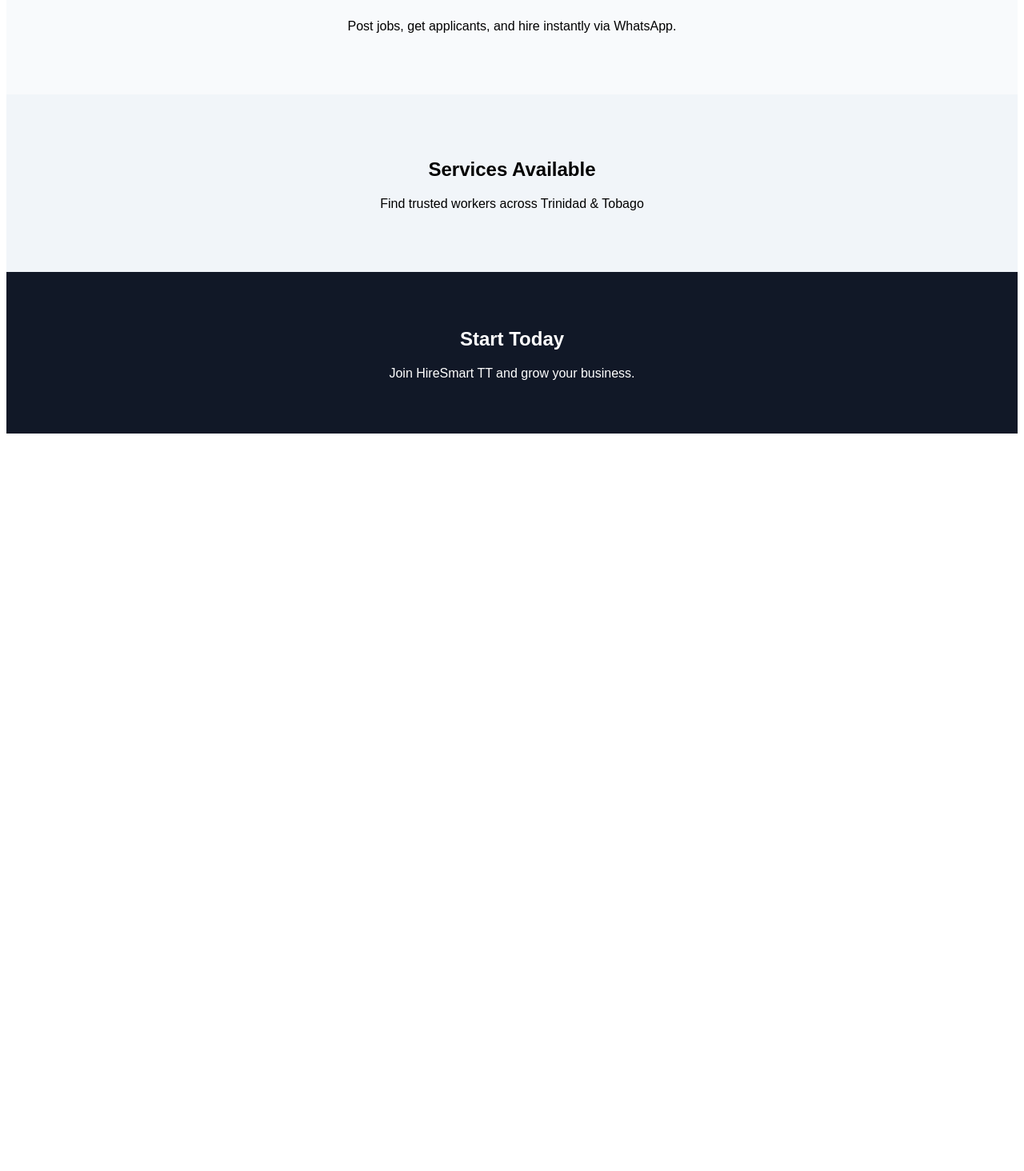
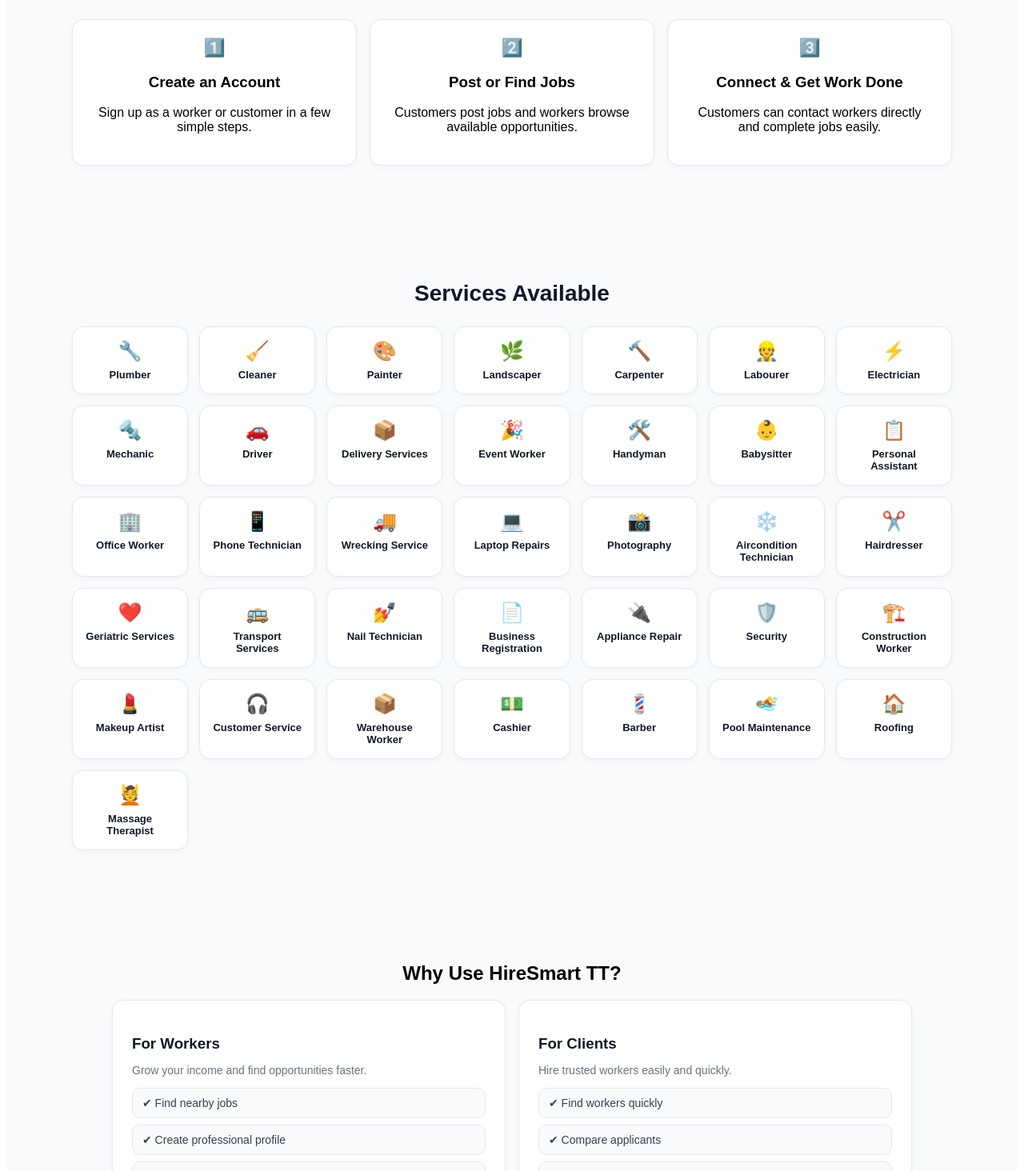
Before and after one commit to extrahandstt/hiresmart-tt-v2, a React (Vite) app: page / in a window 1280 px wide. Shown: the part 586-2050 px from the top of the page at 80% size. Before the commit the page ends 1136 px from the top, so only its background shows below. Built offline with nearby package versions, Linux system fonts and the light colour scheme; no server answers; the database is empty.

Commit message:
Improved homepage UI with service cards and section redesign

```diff
--- a/src/App.css
+++ b/src/App.css
@@ -181,4 +181,137 @@
     right: 0;
     border-right-color: var(--border);
   }
+
 }
+.how-it-works {
+  padding: 60px 20px;
+  text-align: center;
+}
+
+.steps-container {
+  display: grid;
+  grid-template-columns: repeat(auto-fit, minmax(240px, 1fr));
+  gap: 16px;
+  max-width: 1100px;
+  margin: 0 auto;
+}
+
+.step-card {
+  background: white;
+  border: 1px solid #e5e7eb;
+  border-radius: 14px;
+  padding: 22px;
+  box-shadow: 0 2px 6px rgba(0,0,0,0.04);
+  transition: 0.2s ease;
+}
+
+.step-card:hover {
+  transform: translateY(-4px);
+  box-shadow: 0 12px 20px rgba(0,0,0,0.08);
+}
+
+.step-number {
+  font-size: 22px;
+  margin-bottom: 10px;
+}
+.why-hiresmart {
+  padding: 60px 20px;
+  text-align: center;
+}
+
+.why-grid {
+  display: grid;
+  grid-template-columns: repeat(auto-fit, minmax(280px, 1fr));
+  gap: 16px;
+  max-width: 1000px;
+  margin: auto;
+}
+
+.why-card {
+  background: white;
+  border: 1px solid #e5e7eb;
+  border-radius: 14px;
+  padding: 24px;
+  box-shadow: 0 2px 6px rgba(0,0,0,0.04);
+  transition: 0.2s ease;
+  text-align: left;
+}
+
+.why-card:hover {
+  transform: translateY(-4px);
+  box-shadow: 0 12px 20px rgba(0,0,0,0.08);
+}
+
+.why-card h3 {
+  margin-bottom: 8px;
+  color: #111827;
+}
+
+.why-subtext {
+  color: #6b7280;
+  margin-bottom: 14px;
+  font-size: 14px;
+}
+
+/* FEATURES AS CLEAN CARD ITEMS */
+.why-features {
+  display: flex;
+  flex-direction: column;
+  gap: 8px;
+}
+
+.feature-item {
+  background: #f8fafc;
+  padding: 10px 12px;
+  border-radius: 10px;
+  font-size: 14px;
+  color: #374151;
+  border: 1px solid #e5e7eb;
+}
+.services-section {
+  padding: 60px 20px;
+  text-align: center;
+}
+
+.services-section h2 {
+  font-size: 28px;
+  margin-bottom: 25px;
+  color: #111827;
+}
+
+.services-grid {
+  display: grid;
+  grid-template-columns: repeat(auto-fit, minmax(140px, 1fr));
+  gap: 14px;
+  max-width: 1100px;
+  margin: auto;
+}
+
+/* SERVICE CARD */
+.service-card {
+  background: white;
+  border: 1px solid #e5e7eb;
+  border-radius: 14px;
+  padding: 16px;
+  text-align: center;
+  transition: 0.2s ease;
+  box-shadow: 0 2px 6px rgba(0,0,0,0.04);
+  cursor: default;
+}
+
+.service-card:hover {
+  transform: translateY(-4px);
+  box-shadow: 0 12px 20px rgba(0,0,0,0.08);
+  border-color: #2563eb;
+}
+
+.service-icon {
+  font-size: 24px;
+  margin-bottom: 8px;
+}
+
+.service-name {
+  font-size: 13px;
+  font-weight: 600;
+  color: #111827;
+}
--- a/src/App.jsx
+++ b/src/App.jsx
@@ -9,6 +9,7 @@
 import PlumbersTT from "./pages/PlumbersTT";
 import CleanersTT from "./pages/CleanersTT";
 import ServicePage from "./pages/ServicePage";
+
 
 export default function App() {
   return (
--- a/src/main.jsx
+++ b/src/main.jsx
@@ -3,7 +3,7 @@
 import App from "./App.jsx";
 import { BrowserRouter } from "react-router-dom";
 import { registerSW } from "virtual:pwa-register";
-
+import "./App.css";
 registerSW({
   immediate: true,
   onRegisteredSW() {
--- a/src/pages/CustomerDashboard.jsx
+++ b/src/pages/CustomerDashboard.jsx
@@ -889,12 +889,25 @@
     <option>Mechanic</option>
     <option>Driver</option>
     <option>Delivery Services</option>
-    <option>Event Helper</option>
+    <option>Event Worker</option>
     <option>Handyman</option>
     <option>Babysitter</option>
     <option>Personal Assistant</option>
     <option>Office Worker</option>
-
+    <option>Phone Technician</option>
+    <option>Wrecking Service</option>
+    <option>Laptop Repairs</option>
+    <option>Photography</option>
+    <option>Aircondition Technician</option>
+    <option>Hairdresser</option>
+    <option>Geriatric Services</option>
+    <option>Transport Services</option>
+    <option>Nail Technician</option>
+    <option>Business Registration</option>
+    <option>Appliances Repair</option>
+    <option>Security</option>
+    <option>Construction Worker</option>
+    <option>Makeup Artist</option>
 
   </select>
 
--- a/src/pages/Home.jsx
+++ b/src/pages/Home.jsx
@@ -69,21 +69,141 @@
       </div>
 
       {/* HOW IT WORKS */}
-      <div style={{ padding: "60px 30px", textAlign: "center" }}>
-        <h2>How It Works</h2>
-        <p>Post jobs, get applicants, and hire instantly via WhatsApp.</p>
+<section className="how-it-works">
+  <div className="how-container">
+
+    <h2>How It Works</h2>
+
+    <div className="steps-container">
+
+      <div className="step-card">
+        <div className="step-number">1️⃣</div>
+        <h3>Create an Account</h3>
+        <p>
+          Sign up as a worker or customer in a few simple steps.
+        </p>
       </div>
 
-      {/* SERVICES */}
-      <div style={{ padding: "60px 30px", textAlign: "center", background: "#f1f5f9" }}>
-        <h2>Services Available</h2>
-        <p>Find trusted workers across Trinidad & Tobago</p>
+      <div className="step-card">
+        <div className="step-number">2️⃣</div>
+        <h3>Post or Find Jobs</h3>
+        <p>
+          Customers post jobs and workers browse available opportunities.
+        </p>
       </div>
+
+      <div className="step-card">
+        <div className="step-number">3️⃣</div>
+        <h3>Connect & Get Work Done</h3>
+        <p>
+          Customers can contact workers directly and complete jobs easily.
+        </p>
+      </div>
+
+    </div>
+
+  </div>
+</section>
+
+{/* SERVICES AVAILABLE */}
+
+{/* SERVICES AVAILABLE */}
+<section className="services-section">
+  <h2>Services Available</h2>
+
+  <div className="services-grid">
+
+    {[
+      { name: "Plumber", icon: "🔧" },
+      { name: "Cleaner", icon: "🧹" },
+      { name: "Painter", icon: "🎨" },
+      { name: "Landscaper", icon: "🌿" },
+      { name: "Carpenter", icon: "🔨" },
+      { name: "Labourer", icon: "👷" },
+      { name: "Electrician", icon: "⚡" },
+      { name: "Mechanic", icon: "🔩" },
+      { name: "Driver", icon: "🚗" },
+      { name: "Delivery Services", icon: "📦" },
+      { name: "Event Worker", icon: "🎉" },
+      { name: "Handyman", icon: "🛠️" },
+      { name: "Babysitter", icon: "👶" },
+      { name: "Personal Assistant", icon: "📋" },
+      { name: "Office Worker", icon: "🏢" },
+      { name: "Phone Technician", icon: "📱" },
+      { name: "Wrecking Service", icon: "🚚" },
+      { name: "Laptop Repairs", icon: "💻" },
+      { name: "Photography", icon: "📸" },
+      { name: "Aircondition Technician", icon: "❄️" },
+      { name: "Hairdresser", icon: "✂️" },
+      { name: "Geriatric Services", icon: "❤️" },
+      { name: "Transport Services", icon: "🚌" },
+      { name: "Nail Technician", icon: "💅" },
+      { name: "Business Registration", icon: "📄" },
+      { name: "Appliance Repair", icon: "🔌" },
+      { name: "Security", icon: "🛡️" },
+      { name: "Construction Worker", icon: "🏗️" },
+      { name: "Makeup Artist", icon: "💄" },
+      { name: "Customer Service", icon: "🎧" },
+      { name: "Warehouse Worker", icon: "📦" },
+      { name: "Cashier", icon: "💵" },
+      { name: "Barber", icon: "💈" },
+      { name: "Pool Maintenance", icon: "🏊" },
+      { name: "Roofing", icon: "🏠" },
+      { name: "Massage Therapist", icon: "💆" }
+    ].map((service) => (
+      <div key={service.name} className="service-card">
+        <div className="service-icon">{service.icon}</div>
+        <div className="service-name">{service.name}</div>
+      </div>
+    ))}
+
+  </div>
+</section>
+
+
+{/* WHY USE HIRESMART TT */}
+<section className="why-hiresmart">
+  <h2>Why Use HireSmart TT?</h2>
+
+  <div className="why-grid">
+
+    <div className="why-card">
+      <h3>For Workers</h3>
+
+      <p className="why-subtext">
+        Grow your income and find opportunities faster.
+      </p>
+
+      <div className="why-features">
+        <div className="feature-item">✔ Find nearby jobs</div>
+        <div className="feature-item">✔ Create professional profile</div>
+        <div className="feature-item">✔ Receive hiring request</div>
+        <div className="feature-item">✔ Grow your income opportunities</div>
+      </div>
+    </div>
+
+    <div className="why-card">
+      <h3>For Clients</h3>
+
+      <p className="why-subtext">
+        Hire trusted workers easily and quickly.
+      </p>
+
+      <div className="why-features">
+        <div className="feature-item">✔ Find workers quickly</div>
+        <div className="feature-item">✔ Compare applicants</div>
+        <div className="feature-item">✔ Hire through WhatsApp</div>
+        <div className="feature-item">✔ Manage jobs easily</div>
+      </div>
+    </div>
+
+  </div>
+</section>
 
       {/* FOOTER */}
       <div style={{ background: "#111827", color: "white", padding: "50px", textAlign: "center" }}>
         <h2>Start Today</h2>
-        <p>Join HireSmart TT and grow your business.</p>
+        <p>Join us on HireSmart TT Workers Marketplace.</p>
       </div>
 
     </div>
```
